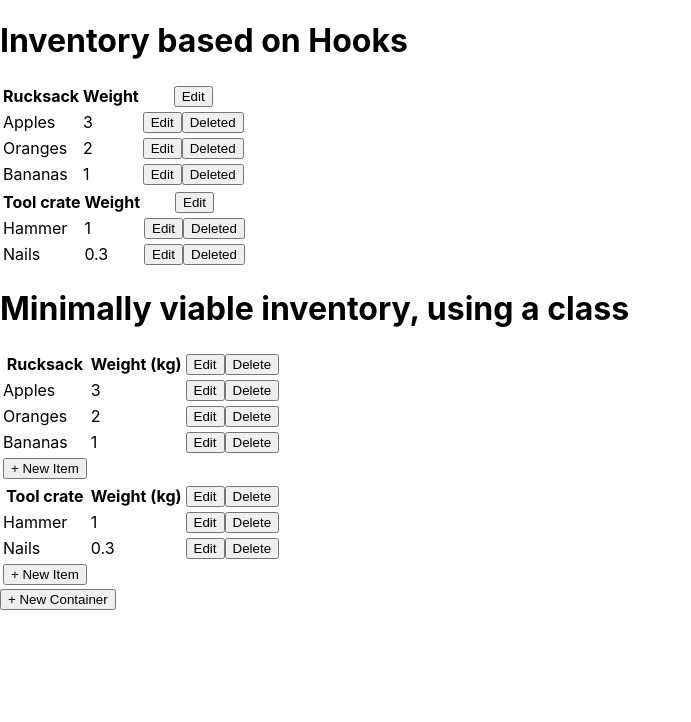
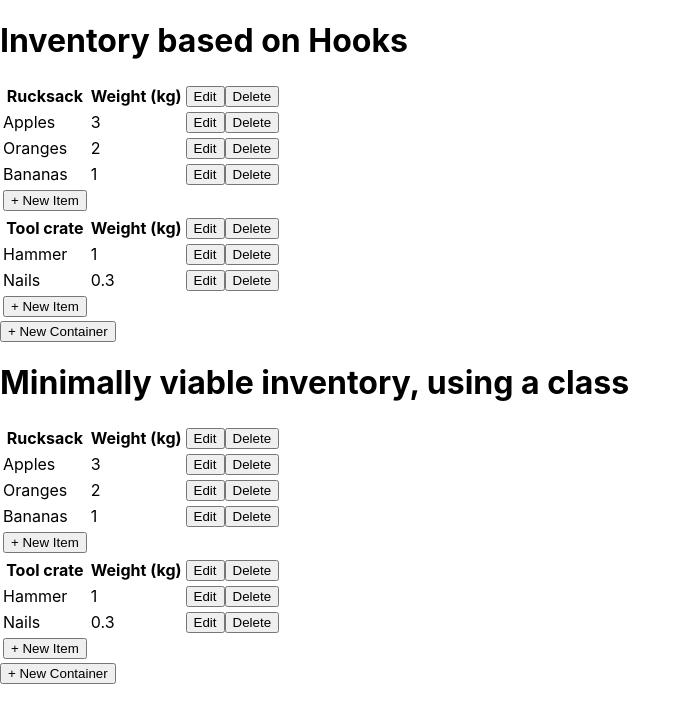
Before and after one commit to jlvertol/react-crud, a React (Create React App) app: page / in a window 1280 px wide. Shown: the top 722 px of the page, without its empty margins (0-691 px from the left). Built offline with nearby package versions, Linux system fonts and the light colour scheme.

Commit message:
CRUD functionality working on InventoryHooks

```diff
--- a/src/App.js
+++ b/src/App.js
@@ -52,12 +52,12 @@ const model = [
     ]
 
 function App() {
-  return (
-      <div>
-          {InventoryHooks(model)}
-          <InventoryMvp model={model}/>
-      </div>
-  );
+    return (
+        <div>
+            <InventoryHooks defaultModel={model}/>
+            <InventoryMvp model={model}/>
+        </div>
+    );
 }
 
 export default App;
--- a/src/InventoryHooks.js
+++ b/src/InventoryHooks.js
@@ -1,23 +1,58 @@
-import React, {useState, useEffect} from "react";
+import uuid from 'react-uuid'
+import React, {useState} from "react";
 
 // Function components and hooks to achieve a more streamlined inventory compared to InventoryMvp
 
-const InventoryHooks = (model) => {
+const InventoryHooks = ({defaultModel}) => {
+    const [model, setModel] = useState(defaultModel)
+
+    const addContainer = () => {
+        const newContainer = {
+            id: uuid(),
+            name: "New Container",
+            contents: [],
+            editing: false
+        }
+        setModel([...model, newContainer])
+    }
+
+    const removeContainer = (id) => {
+        setModel(model.filter(container => container.id !== id))
+    }
+
     return (
         <div>
             <h1>Inventory based on Hooks</h1>
-            {model.map((container) => Container(container))}
+            {model.map((container) => <Container container={container} key={container.id} remove={removeContainer}/>)}
+            <button onClick={addContainer}>+ New Container</button>
         </div>
     )
 }
 
-const Container = (container) => {
+const Container = (props) => {
+    const container = props.container
     const [name, setName] = useState(container.name)
     const [editing, setEditing] = useState(container.editing)
     const [contents, setContents] = useState(container.contents)
 
+    const selfDelete = () => props.remove(container.id)
+
+    const addItem = () => {
+        const newItem = {
+            id: uuid(),
+            name: "new item",
+            weight: 0,
+            editing: false
+        }
+        setContents([...contents, newItem])
+    }
+
+    const removeItem = (id) => {
+        setContents(contents.filter(item => item.id !== id))
+    }
+
     return (
-        <table key={container.id}>
+        <table>
             <thead>
             <tr>
                 <th>
@@ -25,29 +60,35 @@ const Container = (container) => {
                         <input type="text" value={name} onChange={(e) => setName(e.target.value)}/>
                     ) : name}
                 </th>
-                <th>Weight</th>
+                <th>Weight (kg)</th>
                 <th>
                     <button onClick={() => setEditing(!editing)}>{editing ? "Save" : "Edit"}</button>
+                    <button onClick={selfDelete}>Delete</button>
                 </th>
             </tr>
             </thead>
             <tbody>
-                {contents.map((item) => Item(item))}
+            {contents.map((item) => <Item item={item} key={item.id} remove={removeItem}/>)}
+            <tr>
+                <td>
+                    <button onClick={addItem}>+ New Item</button>
+                </td>
+            </tr>
             </tbody>
         </table>
     )
 }
 
-const Item = (item) => {
-    const id = item.id
+const Item = (props) => {
+    const item = props.item
     const [name, setName] = useState(item.name)
     const [weight, setWeight] = useState(item.weight)
     const [editing, setEditing] = useState(item.editing)
-    const [deleted, setDeleted] = useState(false)
+
+    const selfDelete = () => props.remove(item.id)
 
     return (
-        !deleted &&
-        <tr key={id}>
+        <tr>
             <td>
                 {editing ? (
                     <input type="text" value={name} onChange={(e) => setName(e.target.value)}/>
@@ -60,7 +101,7 @@ const Item = (item) => {
             </td>
             <td>
                 <button onClick={() => setEditing(!editing)}>{editing ? "Save" : "Edit"}</button>
-                <button onClick={() => setDeleted(true)}>Deleted</button>
+                <button onClick={selfDelete}>Delete</button>
             </td>
         </tr>
     )
```
